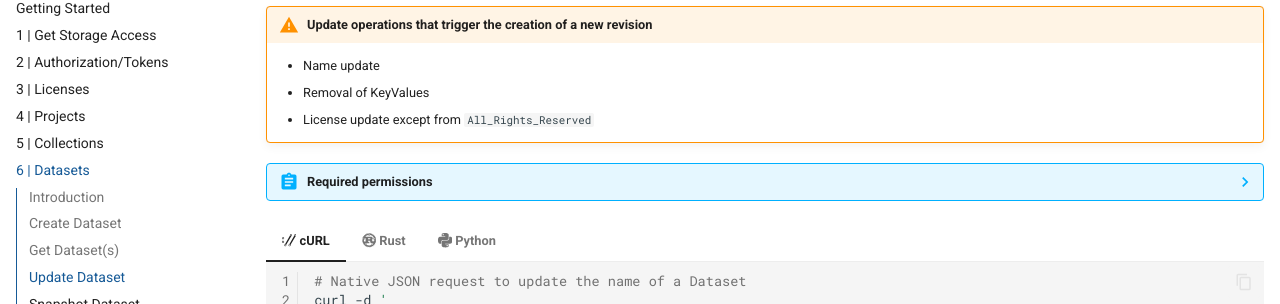
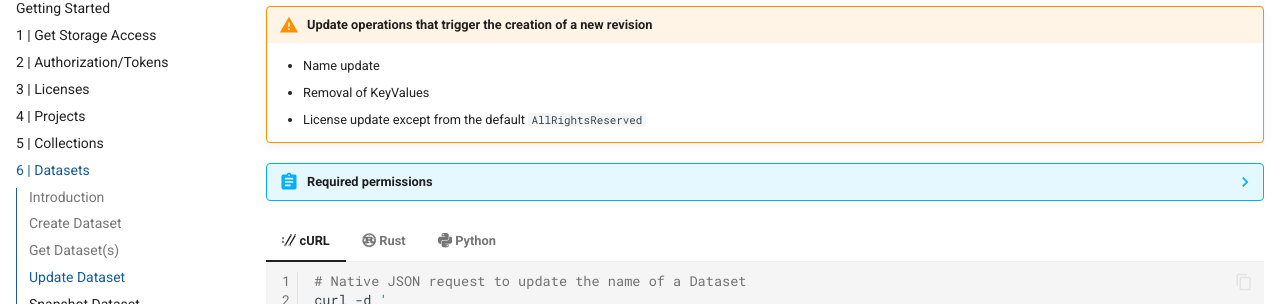
Before and after one commit to ArunaStorage/documentation, an MkDocs documentation site: the page built from docs/get_started/basic_usage/06_How-To-Datasets.md, in a window 1280 px wide and 900 px high, scrolled down 1470 px. Shown: the part 148-452 px from the top of the window. Built offline with MkDocs 1.6.1 and Material for MkDocs 9.7.7, drawn with Linux system fonts in a browser that asks for light colours; comment, search, counter and statistics services are not loaded; the version menu is left out.

Commit message:
docs: Use correct license tag name

```diff
--- a/docs/get_started/basic_usage/06_How-To-Datasets.md
+++ b/docs/get_started/basic_usage/06_How-To-Datasets.md
@@ -192,7 +192,7 @@
 
     * Name update
     * Removal of KeyValues
-    * License update except from `All_Rights_Reserved`
+    * License update except from the default `AllRightsReserved`
 
 ??? Abstract "Required permissions"
 
```
Also changed, not shown: docs/get_started/basic_usage/03_How-To-Licenses.md (+1 -1 lines), docs/get_started/basic_usage/04_How-To-Project.md (+1 -1 lines), docs/get_started/basic_usage/05_How-To-Collections.md (+1 -1 lines), docs/get_started/basic_usage/07_How-To-Objects.md (+2 -2 lines).
